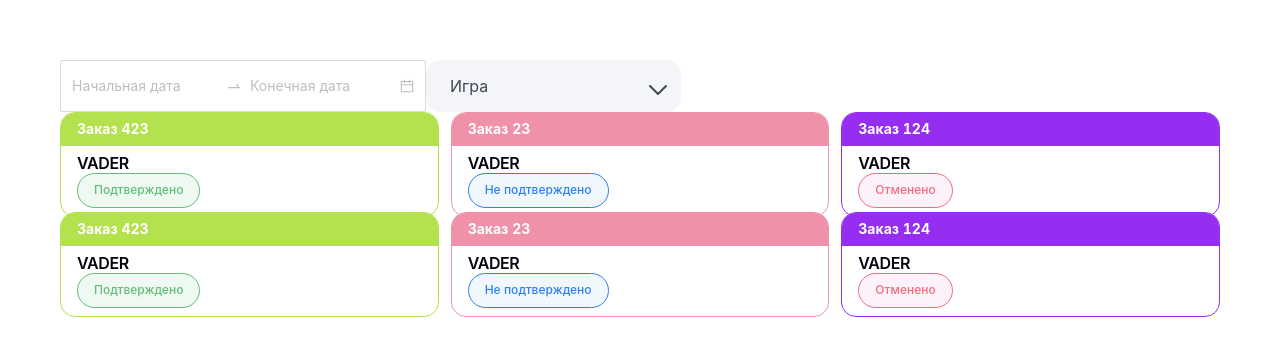
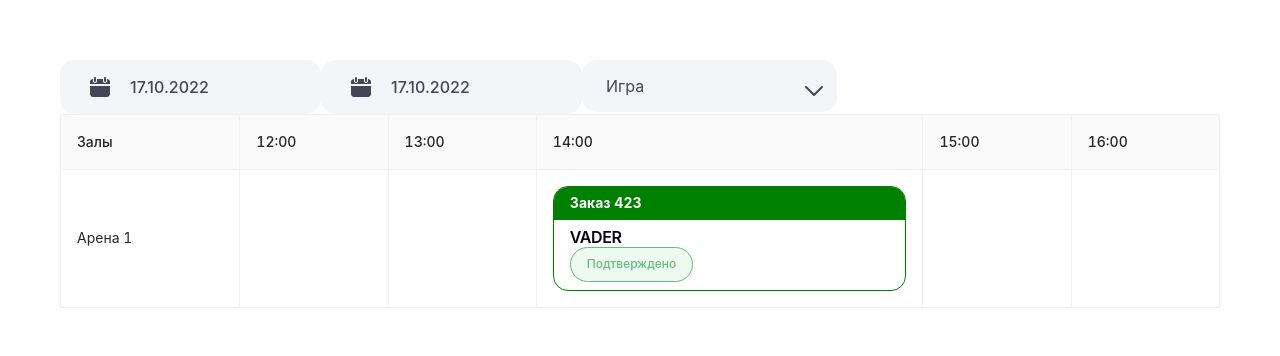
Before and after one commit to Kirrilll/deepvr-admin-panel, a React (Create React App) app: page / in a window 1280 px wide. Shown: the top 356 px of the page. Built offline with nearby package versions, Linux system fonts and the light colour scheme.

Commit message:
style date-picker input; add date range func

```diff
--- a/src/App.tsx
+++ b/src/App.tsx
@@ -1,9 +1,12 @@
 import { ConfigProvider } from 'antd';
+import moment from 'moment';
 import React from 'react';
 import TimelinePage from './pages/TimelinePage';
-
+import 'moment/locale/ru';
 
 function App() {
+  moment.locale('ru');
+
   return (
       <TimelinePage></TimelinePage>
   );
--- /dev/null
+++ b/src/components/Cell.tsx
@@ -0,0 +1,14 @@
+import React from 'react';
+import { BookingInfo } from '../types';
+import BookedCell from './BookedCell';
+
+
+const Cell: React.FC<{info: BookingInfo | null}> = ({info}) => {
+    return (
+        info == null
+            ? null
+            : <BookedCell color='green' bookingInfo={info}></BookedCell>
+    )
+}
+
+export default Cell;
--- /dev/null
+++ b/src/components/CustomDatePicker.tsx
@@ -0,0 +1,37 @@
+import { DatePicker, DatePickerProps } from 'antd';
+import React from 'react';
+import { ruLocale } from '../ruLocale';
+import DatePickerPanel from './DatePickerPanel';
+import DateCell from './DateCell';
+import CalendarIcon from '../assets/calendarIcon.svg';
+
+const CustomDatePicker: React.FC<DatePickerProps> = (props) => {
+
+    const buildDateCell = (currentDate: moment.Moment, today: moment.Moment) => <DateCell
+        isToday={currentDate.isSame(today)}
+        date={currentDate} />
+
+    const buildDatePanel = (oldPanel: React.ReactNode) => <DatePickerPanel
+        oldPanel={oldPanel}
+        setDate={props.onChange ?? function _() { return; }}
+        currentDate={props.value}
+    />
+
+    return (
+        <DatePicker
+            {...props}
+            allowClear={false}
+            suffixIcon={<img src={CalendarIcon} />}
+            className='date-picker-input'
+            popupClassName="date-panel-popup"
+            locale={ruLocale}
+            format="DD.MM.YYYY"
+            superNextIcon={null}
+            superPrevIcon={null}
+            panelRender={buildDatePanel}
+            dateRender={buildDateCell}
+        />
+    )
+}
+
+export default CustomDatePicker;
--- /dev/null
+++ b/src/components/DateCell.tsx
@@ -0,0 +1,19 @@
+import React, { useMemo } from 'react'
+
+interface DateCellProps{
+    date: moment.Moment,
+    isToday: boolean
+}
+
+const DateCell: React.FC<DateCellProps> = ({date, isToday}) => {
+
+    const className = isToday ? 'date-cell active': 'date-cell';
+
+    return (
+        <div className={className}>
+            {date.date()}
+        </div>
+    )
+}
+
+export default DateCell;
--- /dev/null
+++ b/src/components/DatePickerPanel.tsx
@@ -0,0 +1,50 @@
+import { Col, Row } from 'antd';
+import moment from 'moment';
+import React from 'react';
+import { ruLocale } from '../ruLocale';
+
+interface DatePickerProps {
+    oldPanel: React.ReactNode,
+    setDate: (date: moment.Moment | null, dateStr: string) => void,
+    currentDate?: moment.Moment | null
+}
+
+const DatePickerPanel: React.FC<DatePickerProps> = ({ oldPanel, setDate, currentDate }) => {
+
+    const calendarFormat: moment.CalendarSpec = {
+        sameDay: '[Сегодня]',
+        nextDay: '[Завтра]',
+        nextWeek: '[Послезавтра]',
+        lastDay: '[Вчера]',
+        lastWeek: '[Позавчера]',
+        sameElse: 'DD/MM/YYYY'
+    }
+
+    const buildDateNavProps = (date: moment.Moment): React.HTMLAttributes<HTMLDivElement> => {
+        let className = 'nav-date';
+        if (date.isSame(currentDate, 'dates')) {
+            className += ' active';
+        }
+        return {
+            onClick: () => setDate(date, date.toString()),
+            className: className
+        }
+    }
+
+    const buildNavDates = () => [0, 0, 0, 0, 0]
+        .map((value, index, arr) => moment().add(index - Math.floor(arr.length / 2), 'days'))
+        .map((item, index) => <div key={index} {...buildDateNavProps(item)}>{item.calendar(calendarFormat)}</div>)
+
+    return (
+        <Row>
+            <Col className='nav-column' span={6} >
+                {buildNavDates()}
+            </Col>
+            <Col span={16}>
+                {oldPanel}
+            </Col>
+        </Row>
+    )
+}
+
+export default DatePickerPanel;
--- /dev/null
+++ b/src/components/DateRange.tsx
@@ -0,0 +1,81 @@
+import { DatePicker } from 'antd';
+import moment from 'moment';
+import React, { useState } from 'react';
+import CustomDatePicker from './CustomDatePicker';
+
+interface DateRangeState {
+    startDate: moment.Moment | null,
+    endDate: moment.Moment | null,
+    isOpenEndPicker: boolean
+}
+
+const initialState: DateRangeState = {
+    startDate: moment(),
+    endDate: moment(),
+    isOpenEndPicker: false
+}
+
+const DateRange: React.FC = () => {
+    const [state, setState] = useState<DateRangeState>(initialState)
+
+    const disabledStartDate = (startDate: moment.Moment) => {
+        const { endDate } = state;
+        if (!startDate || !endDate) {
+            return false;
+        }
+        return startDate.valueOf() > endDate.valueOf();
+    };
+
+    const disabledEndDate = (endDate: moment.Moment) => {
+        const { startDate } = state;
+        if (!endDate || !startDate) {
+            return false;
+        }
+        return endDate.valueOf() <= startDate.valueOf();
+    };
+
+    const _onChange = (field: keyof DateRangeState, value: moment.Moment | null) => {
+        setState({
+            ...state,
+            [field]: value,
+        });
+    };
+
+    const onStartChange = (date: moment.Moment | null, dateStr: string) => {
+        _onChange('startDate', date);
+    };
+
+    const onEndChange = (date: moment.Moment | null, dateStr: string) => {
+        _onChange('endDate', date);
+    };
+
+    const handleStartOpenChange = (isOpen: boolean) => {
+        if (!isOpen) {
+            setState({ ...state, isOpenEndPicker: true });
+        }
+    };
+
+    const handleEndOpenChange = (isOpen: boolean) => {
+        setState({ ...state, isOpenEndPicker: isOpen });
+    };
+
+    return (
+        <div>
+            <CustomDatePicker
+                disabledDate={disabledStartDate}
+                value={state.startDate}
+                onChange={onStartChange}
+                onOpenChange={handleStartOpenChange}
+            />
+            <CustomDatePicker
+                disabledDate={disabledEndDate}
+                value={state.endDate}
+                open={state.isOpenEndPicker}
+                onChange={onEndChange}
+                onOpenChange={handleEndOpenChange}
+            />
+        </div>
+    )
+}
+
+export default DateRange;
--- a/src/components/SettingsContainer.tsx
+++ b/src/components/SettingsContainer.tsx
@@ -1,27 +1,20 @@
-import { DatePicker, Row, Select } from "antd";
+import { Row, Select } from "antd";
 import React from "react";
-import locale from "antd/lib/date-picker/locale/ru_RU";
-import Icon from "@ant-design/icons/lib/components/Icon";
 import Arrow_icon from '../assets/arrow.svg';
+import DateRange from "./DateRange";
 
-const { RangePicker } = DatePicker;
 const { Option } = Select;
 
 const SettingContainer: React.FC = () => {
 
-
     return (
         <Row style={{ margin: 0 }} gutter={[8, 8]}>
-            <RangePicker
-                superNextIcon={null}
-                superPrevIcon={null}
-                format="DD.MM.YYYY"
-                className="range-picker" locale={locale} />
+            <DateRange></DateRange>
             <Select
                 defaultValue='default'
                 suffixIcon={<img src={Arrow_icon} />}
             >
-                <Option hidden ={true} value="default">Игра</Option>
+                <Option hidden={true} value="default">Игра</Option>
                 <Option value="lucy">Lucy</Option>
                 <Option value="sd">sfsf</Option>
             </Select>
--- a/src/components/Timeline.tsx
+++ b/src/components/Timeline.tsx
@@ -1,73 +1,64 @@
-import { Col, Grid, Row, Table } from "antd";
-import { TableProps } from "antd/lib/table";
-import { ColumnsType } from "rc-table/lib/interface";
+import { Table } from "antd";
+import { ColumnGroupType, ColumnsType, ColumnType } from "antd/es/table";
+import { type } from "os";
 import React from "react";
 import { BookingInfo, EConfirmStatus, EPaymentStatus } from "../types";
-import BookedCell from "./BookedCell";
+import Cell from "./Cell";
+
+
+interface RoomData {
+    name: string,
+    shedule: Record<string, BookingInfo | null>
+}
+
+
 
 
 const Timeline: React.FC = () => {
 
-
-    const confirmedCell: BookingInfo = {
+    const shedule: Record<string, BookingInfo | null> = {
+        '12:00': null,
+        '13:00': null,
+        '14:00': {
             id: 423,
+            time: '14:00',
             title: 'Vader',
-        time: '11:00 - 12:00',
+            guestCount: 5,
+            paymentStatus: EPaymentStatus.NOTPAID,
             confirmStatus: EConfirmStatus.CONFIRM,
-        paymentStatus: EPaymentStatus.NOTPAID,
             phone: '',
-        guestCount: 2,
             rooms: []
+        },
+        '15:00': null,
+        '16:00': null,
     }
 
-    const notConfirmedCell: BookingInfo = {
-        id: 23,
-        title: 'Vader',
-        time: '11:00 - 12:00',
-        confirmStatus: EConfirmStatus.NOTCONFIRM,
-        paymentStatus: EPaymentStatus.NOTPAID,
-        phone: '',
-        guestCount: 2,
-        rooms: []
+    const columns: ColumnsType<RoomData> = [
+        {
+            title: 'Залы',
+            key: 'rooms',
+            dataIndex: 'rooms',
+            render: (title, data) => <div>{data.name}</div>
+        },
+        ...Object.keys(shedule).map<ColumnType<RoomData>>(key => ({
+            title: key,
+            key: key,
+            dataIndex: key,
+            render: (value, data) => <Cell info={data.shedule[key]}/>
+        }))
+    ]
+
+    const data: RoomData[] = [
+        {
+            name: 'Арена 1',
+            shedule: shedule
         }
+    ]
 
-    const canceledCell: BookingInfo = {
-        id: 124,
-        title: 'Vader',
-        time: '11:00 - 12:00',
-        confirmStatus: EConfirmStatus.CANCELED,
-        paymentStatus: EPaymentStatus.NOTPAID,
-        phone: '',
-        guestCount: 2,
-        rooms: []
-    }
 
 
     return (
-        <>
-            <Row style={{height: '100px'}} gutter={[12, 12]}>
-                <Col span={8}>
-                    <BookedCell color="#B4E14E" bookingInfo={confirmedCell} />
-                </Col>
-                <Col span={8}>
-                    <BookedCell color="#F091AA" bookingInfo={notConfirmedCell} />
-                </Col>
-                <Col span={8}>
-                    <BookedCell color="#952EF1" bookingInfo={canceledCell} />
-                </Col>
-            </Row>
-            <Row gutter={[12, 12]}>
-                <Col span={8}>
-                    <BookedCell color="#B4E14E" bookingInfo={confirmedCell} />
-                </Col>
-                <Col span={8}>
-                    <BookedCell color="#F091AA" bookingInfo={notConfirmedCell} />
-                </Col>
-                <Col span={8}>
-                    <BookedCell color="#952EF1" bookingInfo={canceledCell} />
-                </Col>
-            </Row>
-        </>
+        <Table pagination ={false} bordered columns={columns} dataSource={data} />
     )
 }
 
--- a/src/index.css
+++ b/src/index.css
@@ -126,3 +126,78 @@ code {
   text-align: center;
   letter-spacing: 0.002em;
 }
+
+td {
+  padding: 0;
+}
+
+/*Календарь*/
+
+.date-picker-input {
+  background: #F3F5F9;
+  border-radius: 15px;
+  border: none;
+  padding: 15px 24px;
+}
+
+.ant-picker-input{
+  flex-direction: row-reverse;
+  gap: 18px;
+}
+
+.date-picker-input input {
+  font-weight: 500;
+  font-size: 16px;
+  line-height: 140%;
+  letter-spacing: 0.002em;
+  color: #444656;
+}
+
+.ant-picker-panel-container {
+  background: #F3F5F9;
+  border-radius: 15px;
+  padding: 24px;
+  width: 538px;
+  height: 373px;
+}
+
+.nav-column {
+  display: flex;
+  flex-direction: column;
+  align-items: flex-start;
+  gap: 24px;
+}
+
+.nav-date {
+  font-weight: 500;
+  font-size: 16px;
+  line-height: 19px;
+  text-align: center;
+  color: #444656;
+  cursor: pointer;
+}
+
+.nav-date.active {
+  color: #30A5D1;
+}
+
+/* .date-panel-popup {
+  background: #F3F5F9;
+  border-radius: 15px;
+  padding: 24px;
+} */
+
+.date-cell {
+  width: 46px;
+  height: 46px;
+  font-weight: 400;
+  font-size: 14px;
+  line-height: 17px;
+  text-align: center;
+}
+
+.date-cell.active {
+  background: linear-gradient(0deg, rgba(0, 0, 0, 0.2), rgba(0, 0, 0, 0.2)), #30A5D1;
+  border-radius: 4px;
+  color: #F3F5F9;
+}
--- /dev/null
+++ b/src/ruLocale.ts
@@ -0,0 +1,34 @@
+import { PickerLocale } from "antd/lib/date-picker/generatePicker";
+import locale from "antd/lib/date-picker/locale/ru_RU";
+
+export const ruLocale: PickerLocale = {
+    lang: {
+        ...locale.lang,
+        locale: 'ru-cstm',
+        today: 'Сегодня',
+        now: 'Сейчас',
+        // timeSelect: string;
+        // dateSelect: string;
+        // weekSelect?: string;
+        // clear: string;
+        // month: string;
+        // year: string;
+        // previousMonth: string;
+        // nextMonth: string;
+        // monthSelect: string;
+        // yearSelect: string;
+        // decadeSelect: string;
+        // dayFormat: string;
+        // dateFormat: string;
+        // dateTimeFormat: string;
+        // previousYear: string;
+        // nextYear: string;
+        // previousDecade: string;
+        // nextDecade: string;
+        // previousCentury: string;
+        // nextCentury: string;
+        shortWeekDays: ['Пн', 'Вт', 'Ср', 'Чт', 'Пт', 'Сб', 'Вс'],
+        shortMonths: ['Январь', 'Февраль', 'Mарт', 'Апрель', 'Май', 'Июнь', 'Июль', 'Август', 'Сентябрь', 'Октябрь', 'Ноябрь', 'Декабрь']
+    },
+    timePickerLocale: locale.timePickerLocale
+}
```
Also changed, not shown: src/assets/calendarIcon.svg (added). Lines whose indentation alone changed are shown as unchanged.
